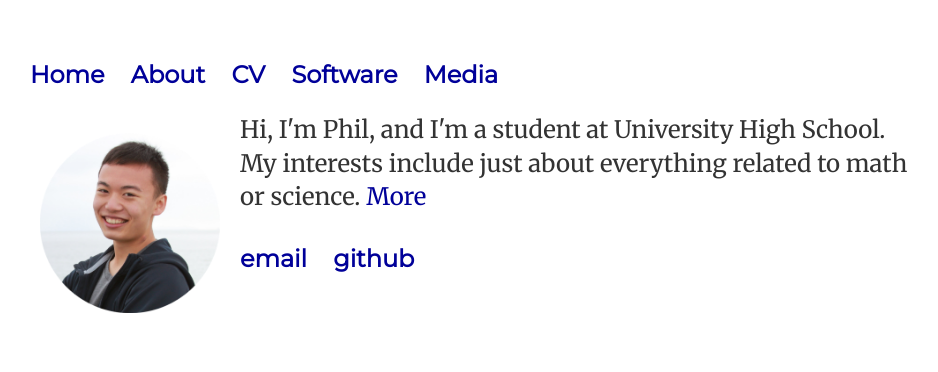
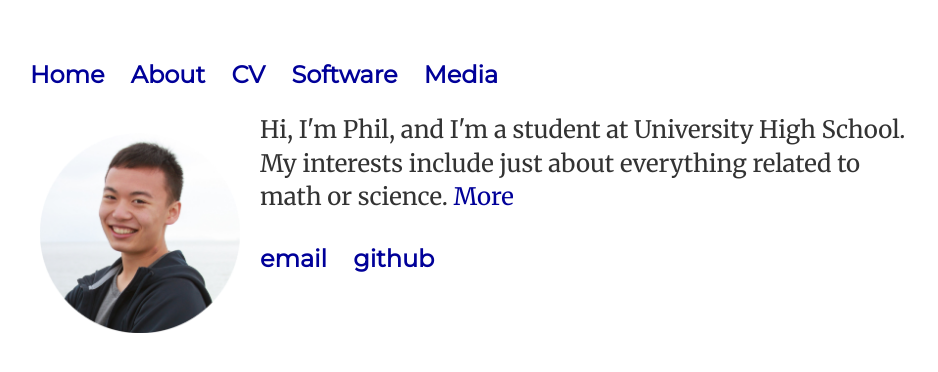
Before and after one commit to philhchen/philhchen.github.io, a Jekyll site: the page built from index.html, in a window 1280 px wide. Shown: the top 372 px of the page, without its empty margins (162-1100 px from the left). Built offline with Jekyll 4.4.1, drawn with Linux system fonts in a browser that asks for light colours.

Commit message:
Update index.html

```diff
--- a/index.html
+++ b/index.html
@@ -4,7 +4,7 @@
 ---
 <div class="home">
 	<body>
-	<img  src="img/pchen_pfp.png" style="width:180px;height=180px">
+	<img  src="img/pchen_pfp.png" style="width:200px;height=200px">
 	<p>Hi, I'm Phil, and I'm a student at University High School.
 		My interests include just about everything related to math or science.
 		<a href="/about">More</a></p>
```
